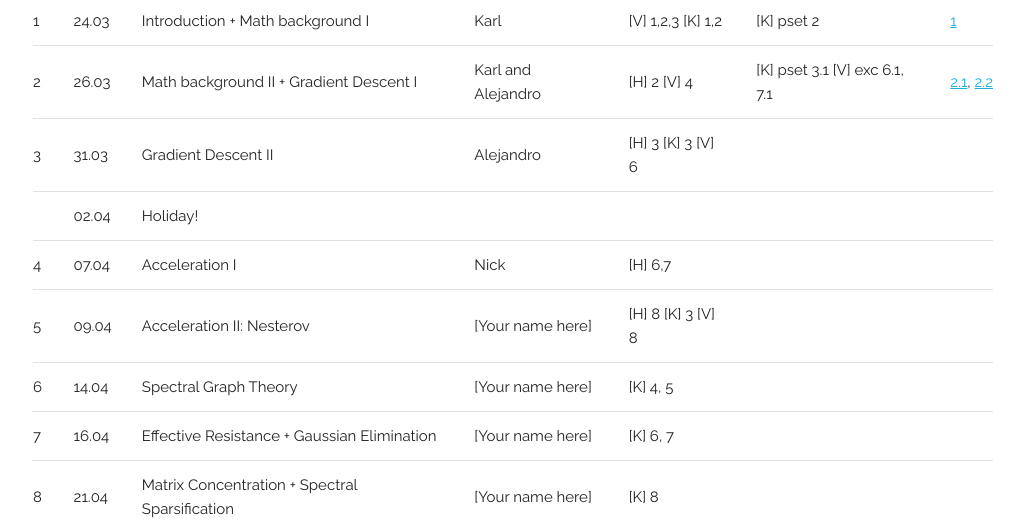
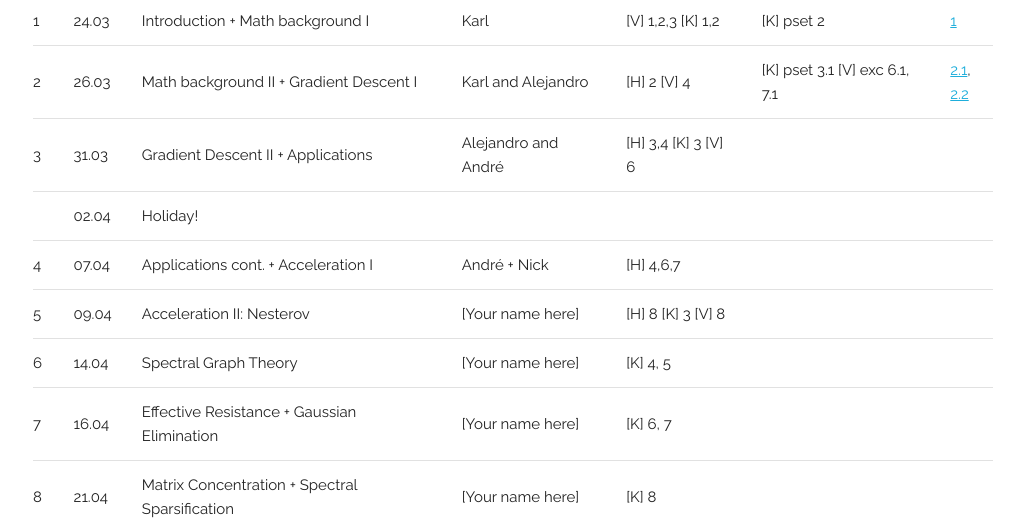
Before and after one commit to csssaz/csssaz.github.io, a plain HTML site: page reading-group.html in a window 1280 px wide. Shown: the part 282-802 px from the top of the page, without its empty margins (127-1151 px from the left). Drawn offline with Linux system fonts and the light colour scheme.

Commit message:
add gd applications

```diff
--- a/reading-group.html
+++ b/reading-group.html
@@ -71,9 +71,9 @@
           <tr>
             <td>3</td>
             <td>31.03</td>
-            <td>Gradient Descent II</td>
-            <td>Alejandro</td>
-            <td>[H] 3 [K] 3 [V] 6</td>
+            <td>Gradient Descent II + Applications</td>
+            <td>Alejandro and André</td>
+            <td>[H] 3,4 [K] 3 [V] 6</td>
             <td></td>
             <td></td>
           </tr>
@@ -89,9 +89,9 @@
           <tr>
             <td>4</td>
             <td>07.04</td>
-            <td>Acceleration I</td>
-            <td>Nick</td>
-            <td>[H] 6,7</td>
+            <td>Applications cont. + Acceleration I</td>
+            <td>André + Nick</td>
+            <td>[H] 4,6,7</td>
             <td></td>
             <td></td>
           </tr>
```
